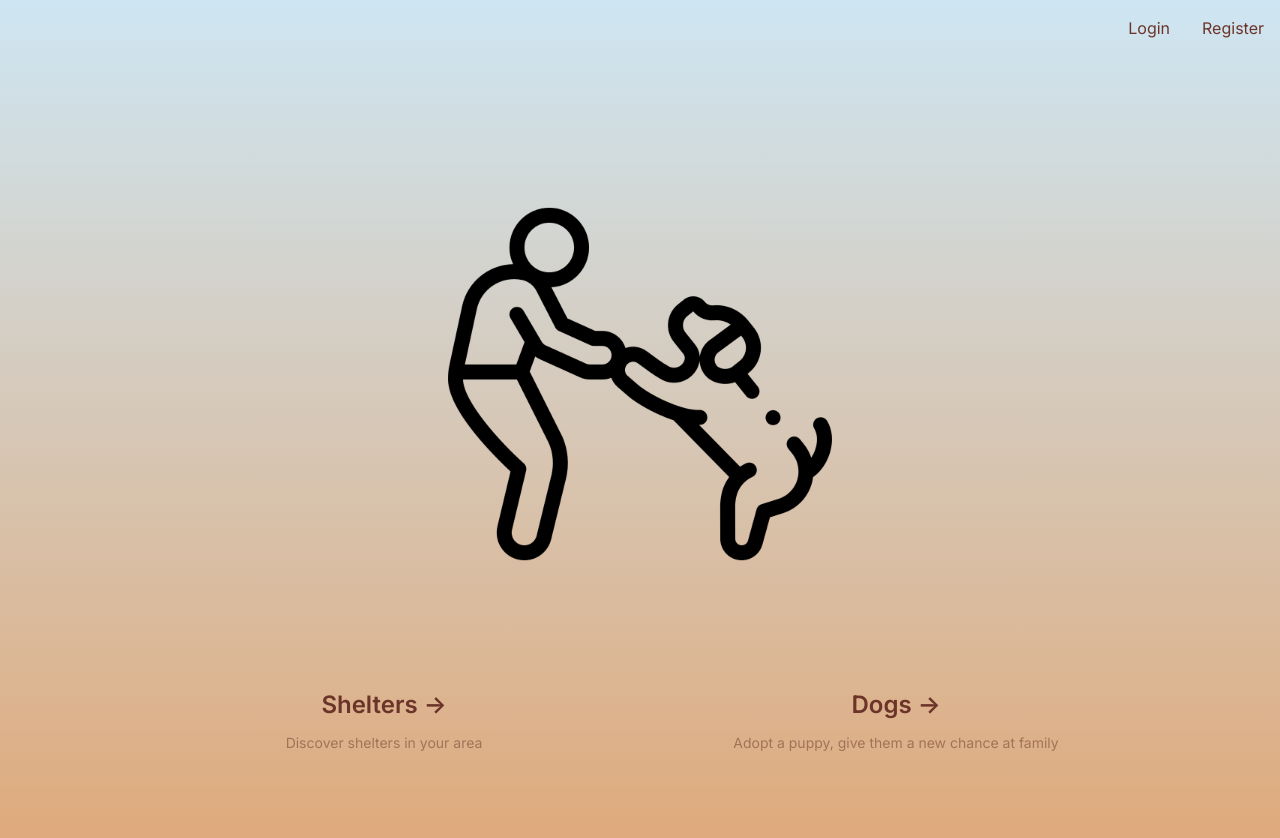
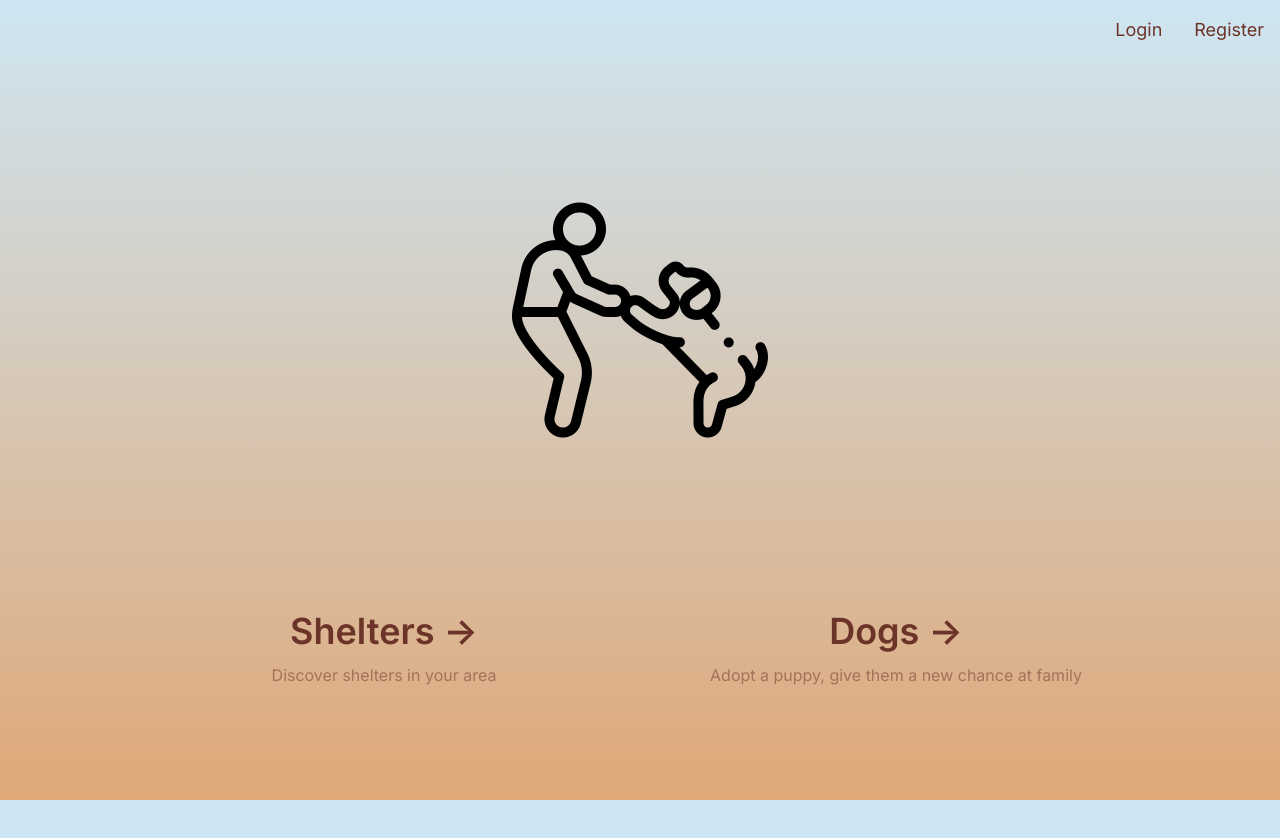
Before and after one commit to OxygenOnline/dog_shelter, a Next.js app in the folder frontend/: page / in a window 1280 px wide. Shown: the top 838 px of the page. After the commit the page ends 800 px from the top, so only its background shows below. Built offline with nearby package versions, Linux system fonts and the light colour scheme.

Commit message:
homepage styling minor fixes

```diff
--- a/frontend/app/components/Navbar.tsx
+++ b/frontend/app/components/Navbar.tsx
@@ -3,7 +3,7 @@ import Link from 'next/link';
 const Navbar: React.FC = () => {
     return (
         <nav>
-            <div className='flex justify-end align-end'>
+            <div className='flex justify-end align-end text-lg'>
                 <ul className='flex'>
                     <li className='p-4'>
                         <Link href='/login'>Login</Link>
--- a/frontend/app/page.tsx
+++ b/frontend/app/page.tsx
@@ -12,7 +12,7 @@ export default function Home() {
           className="relative hover:dark:drop-shadow-[0_0_0.3rem_#ffffff70] dark:invert"
           src="/dog_with_owner.png"
           alt="Dog and Owner"
-          width={384}
+          width={256}
           height={256}
           priority
           // image source: https://www.flaticon.com
@@ -25,13 +25,13 @@ export default function Home() {
           className="group rounded-lg border border-transparent px-5 py-4 transition-colors hover:border-yellow-300 hover:bg-yellow-100 hover:dark:border-orange-700 hover:dark:bg-orange-800/30"
           target="_self"
         >
-          <h2 className={`mb-3 text-2xl font-semibold`}>
+          <h2 className={`mb-3 text-4xl font-semibold`}>
             Shelters{' '}
             <span className="inline-block transition-transform group-hover:translate-x-1 motion-reduce:transform-none">
               -&gt;
             </span>
           </h2>
-          <p className={`m-0 text-sm opacity-50`}>
+          <p className={`m-0 opacity-50`}>
             Discover shelters in your area
           </p>
         </a>
@@ -41,13 +41,13 @@ export default function Home() {
           className="group rounded-lg border border-transparent px-5 py-4 transition-colors hover:border-yellow-300 hover:bg-yellow-100 hover:dark:border-orange-700 hover:dark:bg-orange-800/30"
           target="_self"
         >
-          <h2 className={`mb-3 text-2xl font-semibold`}>
+          <h2 className={`mb-3 text-4xl font-semibold`}>
             Dogs{' '}
             <span className="inline-block transition-transform group-hover:translate-x-1 motion-reduce:transform-none">
               -&gt;
             </span>
           </h2>
-          <p className={`m-0 text-sm opacity-50`}>
+          <p className={`m-0 opacity-50`}>
             Adopt a puppy, give them a new chance at family
           </p>
         </a>
```
